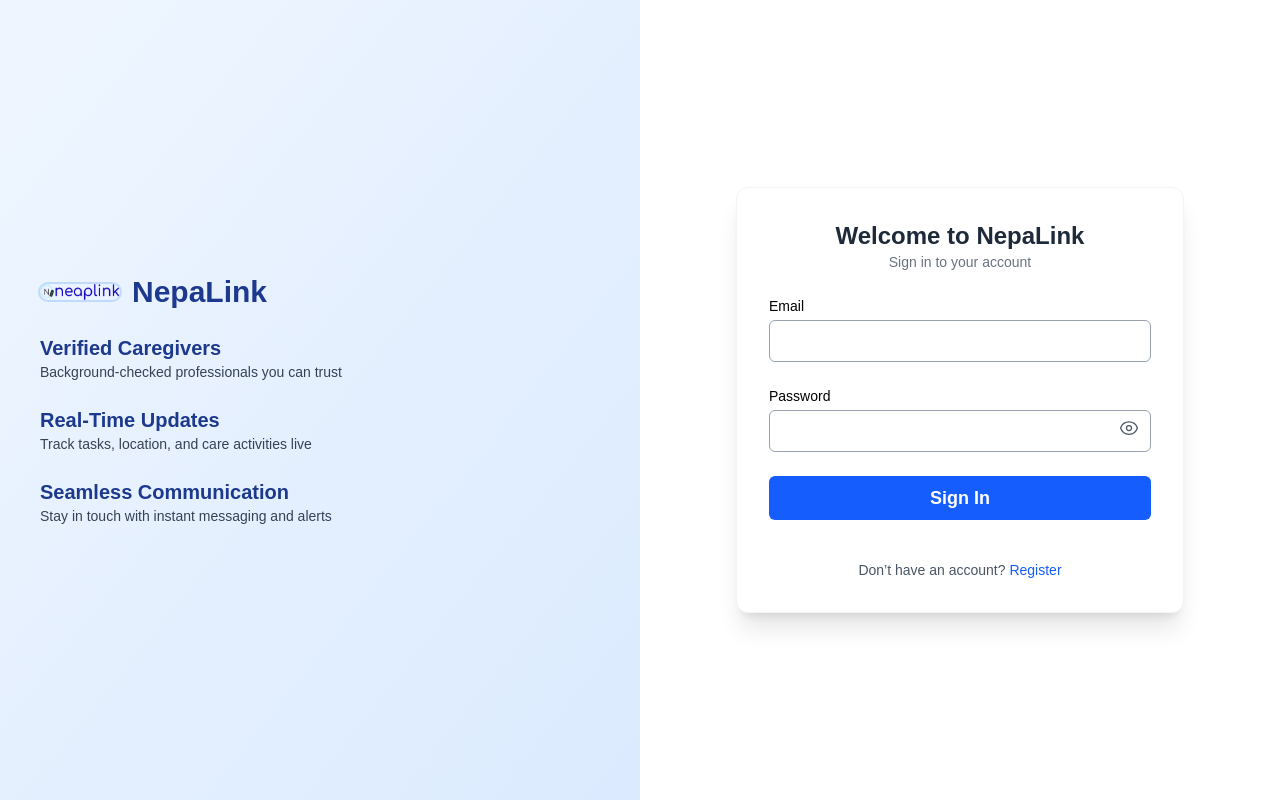
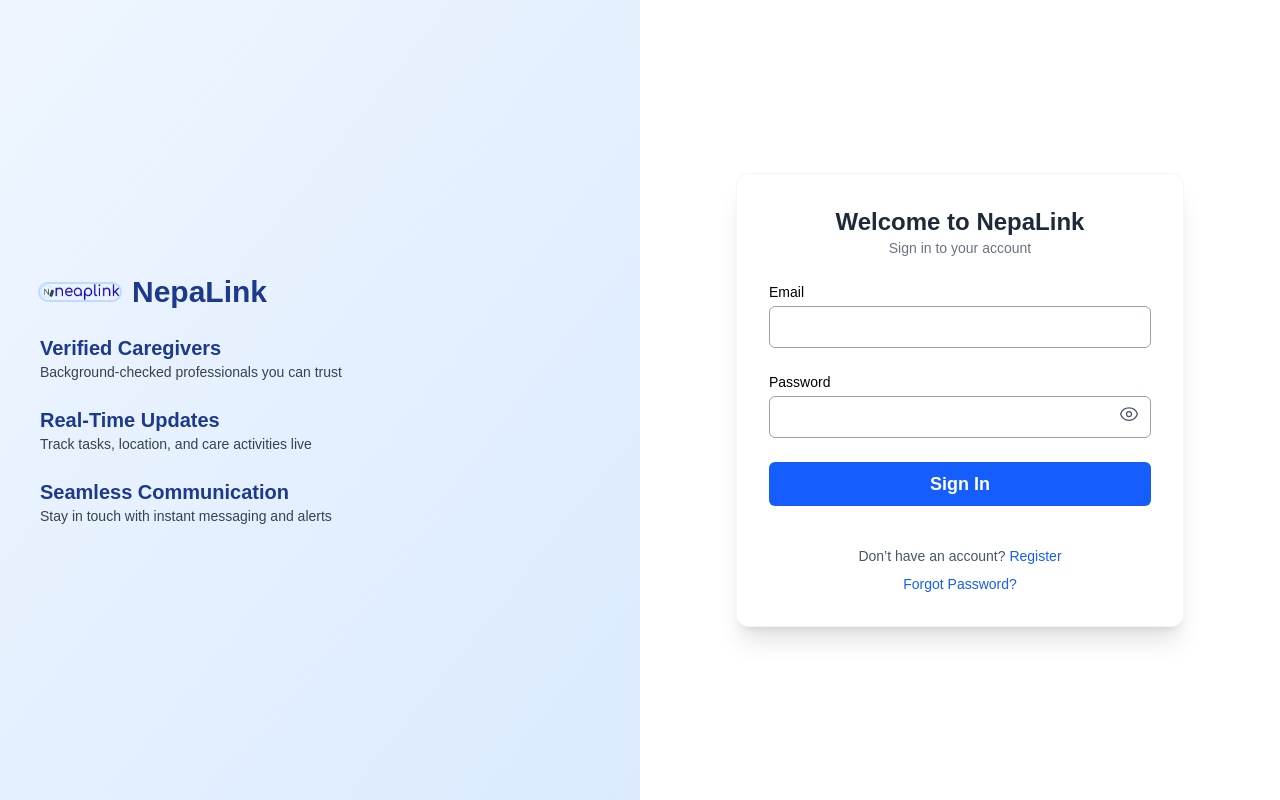
Before and after one commit to Rabindra-Bhattarai/nepalink-web, a Next.js app in the folder nepalink_frontend/: page /login in a window 1280 px wide. Built offline with nearby package versions, Linux system fonts and the light colour scheme; no server answers.

Commit message:
forget password field added in login UI

```diff
--- a/nepalink_frontend/app/(auth)/login/LoginForm.tsx
+++ b/nepalink_frontend/app/(auth)/login/LoginForm.tsx
@@ -3,13 +3,10 @@
 import { Input } from '../_components/ui/Input'
 import { Button } from '../_components/ui/Button'
 import { useLoginForm } from '@/hooks/useLoginForm'
-// import { useAuth } from '@/contexts/AuthContext';
-
-// sir ko code ma authcontext file hola search gara
-//logout ma ne thapne(sir le page.tsx ma halnu va cha root wala, of auth)
+import { useRouter } from 'next/navigation'
 
 export const LoginForm = () => {
-  // const { checkAuth } = useAuth();
+  const router = useRouter()
   const {
     register,
     handleSubmit,
@@ -23,9 +20,18 @@
 
   return (
     <form onSubmit={handleSubmit(onSubmit)} className="space-y-6">
-      {/* await checkAuth(); */}
-      <Input label="Email" type="email" {...register('email')} error={errors.email?.message} />
-      <Input label="Password" type="password" {...register('password')} error={errors.password?.message} />
+      <Input
+        label="Email"
+        type="email"
+        {...register('email')}
+        error={errors.email?.message}
+      />
+      <Input
+        label="Password"
+        type="password"
+        {...register('password')}
+        error={errors.password?.message}
+      />
 
       {serverError && <p className="text-red-500 text-sm">{serverError}</p>}
       {serverSuccess && <p className="text-green-600 text-sm">{serverSuccess}</p>}
@@ -38,7 +44,8 @@
         {loading ? 'Signing in...' : 'Sign In'}
       </Button>
 
-      <p className="text-sm text-center text-gray-600 mt-4">
+      <div className="flex flex-col items-center gap-2 mt-4 text-sm text-gray-600">
+        <p>
           Don’t have an account?{' '}
           <button
             type="button"
@@ -48,6 +55,17 @@
             Register
           </button>
         </p>
+
+        <p>
+          <button
+            type="button"
+            onClick={() => router.push('/forgot-password')}
+            className="text-blue-600 hover:underline font-medium"
+          >
+            Forgot Password?
+          </button>
+        </p>
+      </div>
     </form>
   )
 }
```
Lines whose indentation alone changed are shown as unchanged.
